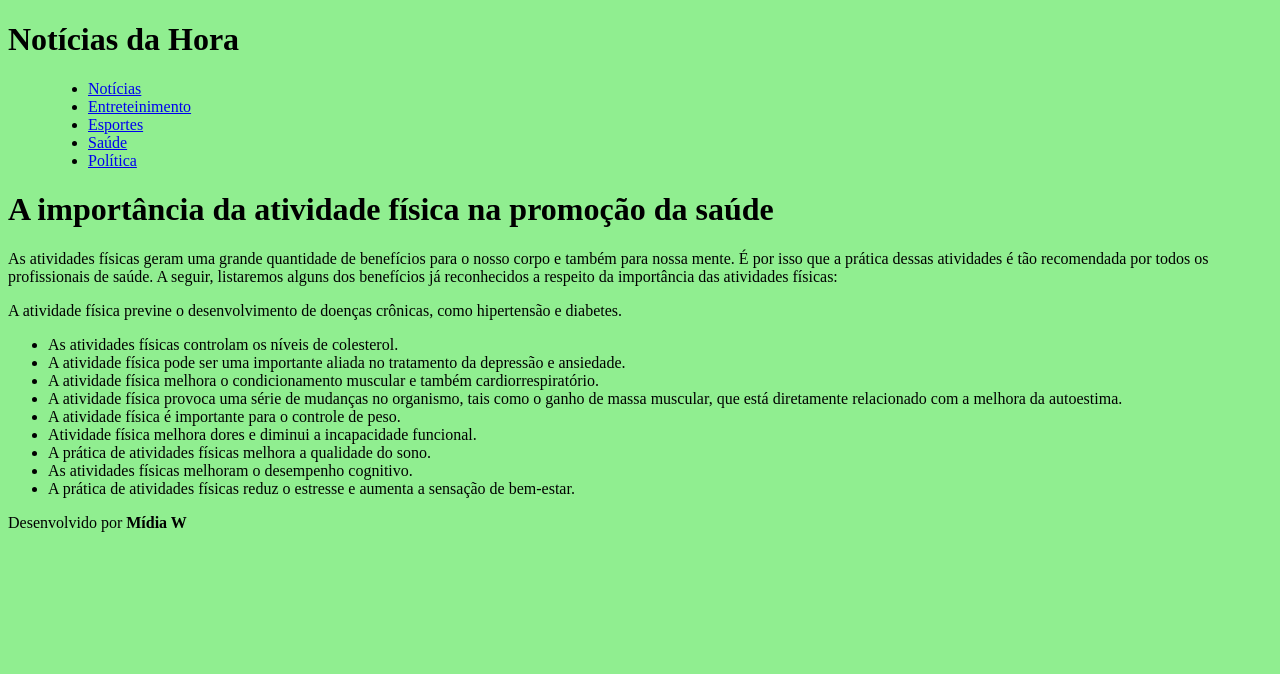
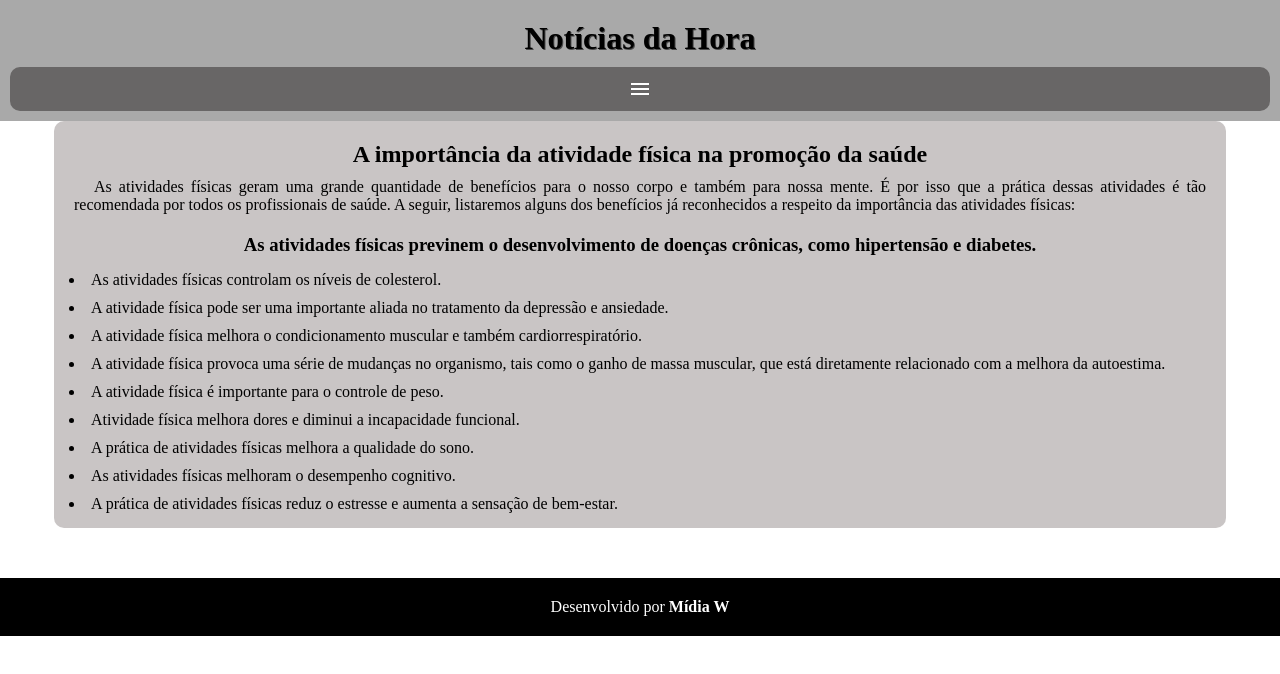
Before and after one commit to wagner-programer/html-css, a plain HTML site: page modulo 4/media query/mq005/index.html in a window 1280 px wide. Drawn offline with nearby package versions, Linux system fonts and the light colour scheme.

Commit message:
menu hamburguer

```diff
--- a/modulo 4/media query/mq005/estilos/style.css
+++ b/modulo 4/media query/mq005/estilos/style.css
@@ -1,4 +1,105 @@
 @charset "UTF-8";
 *{
-    background-color: lightgreen;
+    font-family: 'Times New Roman', Times, serif;
+    margin: 0px;
+    padding: 0px;
 }
+#burguer{
+    background-color: rgb(104, 102, 102);
+    display: block;
+    text-align: center;
+    color: white;
+    padding: 10px;
+    border-radius: 10px;
+    cursor: pointer;
+}
+#burguer:hover{
+    background-color: rgb(241, 248, 241);
+    color: black;
+}
+
+html{
+    width: 100vw;
+    height: 100vh;
+}
+header{
+    padding: 10px;
+    background-color: darkgray;
+}
+header h1{
+    padding: 10px;
+    text-shadow: 1px 1px rgba(0, 0, 0, 0.555);
+    text-align: center;
+}
+ menu{
+    display: none;
+}
+menu >ul{
+    list-style-type: none;
+}
+menu li{
+    display: inline-block;
+    padding: 5px;
+}
+menu >ul >li>a{
+    text-decoration: none;
+    background-color: darkgray;
+    color: rgb(3, 41, 3);
+    border-radius: 10px;
+    padding: 5px;
+    text-align: center;
+    padding-bottom: 10px;
+}
+menu>ul>li>a:hover{
+    background-color: white;
+    transition: 0.3s;
+    text-decoration: wavy;
+    color: darkgreen;
+}
+main{
+    width: 90vw;
+    margin-top: 10px;
+    background-color: rgba(161, 155, 155, 0.575);
+    padding: 10px;
+    margin: auto;
+    border-radius: 10px;
+    margin-bottom: 50px;
+}
+article{
+    text-align: justify;
+}
+article h1{
+    margin-top: 10px;
+    text-align: center;
+}
+article h3{
+    text-align: center;
+    padding: 10px;
+}
+article p{
+    padding: 10px;
+    text-indent: 20px;
+    text-align: justify;
+}
+article >ul>li{
+    list-style-type:initial;
+    list-style-position: inside;
+    padding: 5px;
+
+}
+footer{
+    background-color: black;
+    color: white;
+}
+footer >p{
+    text-align: center;
+    padding: 20px;
+}
+footer>p>strong>a{
+    text-decoration: none;
+    color: white;
+}
+footer>p>strong>:hover{
+   text-decoration: underline;
+   color: blue;
+}
--- a/modulo 4/media query/mq005/index.html
+++ b/modulo 4/media query/mq005/index.html
@@ -4,12 +4,16 @@
     <meta charset="UTF-8">
     <meta name="viewport" content="width=device-width, initial-scale=1.0">
     <title>Teste de menus</title>
+    <link rel="stylesheet" href="https://fonts.googleapis.com/css2?family=Material+Symbols+Outlined:opsz,wght,FILL,GRAD@48,400,0,0" />
     <link rel="stylesheet" href="estilos/style.css">
 </head>
 <body>
     <header>
         <h1>Notícias da Hora</h1>
-        <menu>
+        <span id="burguer" class="material-symbols-outlined" onclick="clickMenu()">
+            menu
+            </span>
+        <menu id="itens">
             <ul>
                 <li><a href="#">Notícias</a></li>
                 <li><a href="#">Entreteinimento</a></li>
@@ -20,10 +24,11 @@
         </menu>
     </header>
     <main>
+        <article>
             <h1>A importância da atividade física na promoção da saúde</h1>
             <p>As atividades físicas geram uma grande quantidade de benefícios para o nosso corpo e também para nossa mente. É por isso que a prática dessas atividades é tão recomendada por todos os profissionais de saúde. A seguir, listaremos alguns dos benefícios já reconhecidos a respeito da importância das atividades físicas:</p>
 
-<p>A atividade física previne o desenvolvimento de doenças crônicas, como hipertensão e diabetes.</p>
+            <h3>As atividades físicas previnem o desenvolvimento de doenças crônicas, como hipertensão e diabetes.</h3>
 
             <ul>
                 <li>As atividades físicas controlam os níveis de colesterol.</li>
@@ -44,10 +49,20 @@
 
                 <li>A prática de atividades físicas reduz o estresse e aumenta a sensação de bem-estar.</li>
             </ul>
+        </article>
 
     </main>
     <footer>
-        <p>Desenvolvido por <strong>Mídia W</strong></p>
+        <p>Desenvolvido por <strong><a href="https://www.linkedin.com/in/wagner-oliveira-41a45590/ " target="_blank">Mídia W</a></strong></p>
     </footer>
+    <script>
+        function clickMenu(){
+            if (itens.style.display == 'block') {
+                itens.style.display = 'none'
+            } else {
+                itens.style.display = 'block'
+            }
+        }
+    </script>
 </body>
 </html>
```
Lines whose indentation alone changed are shown as unchanged.
